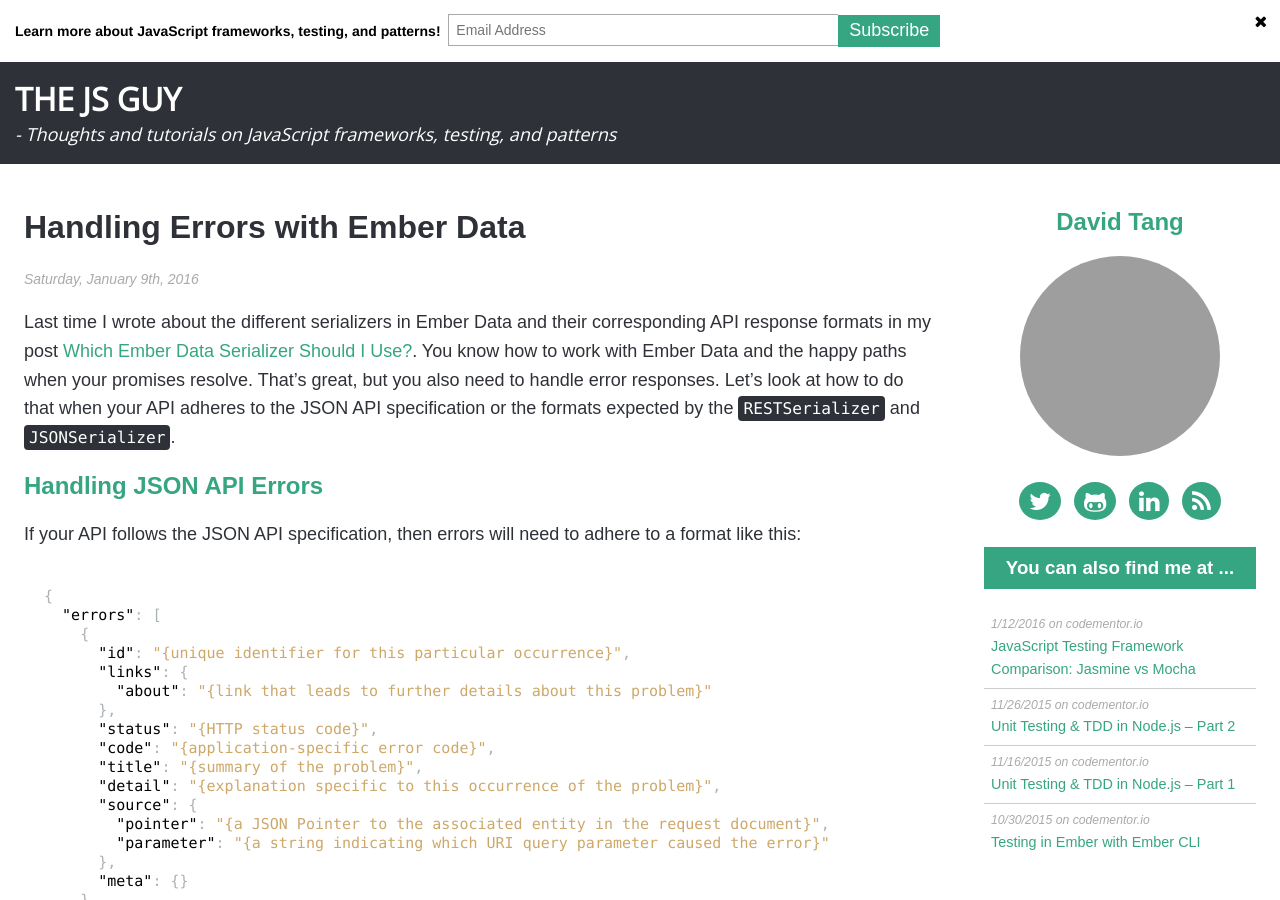
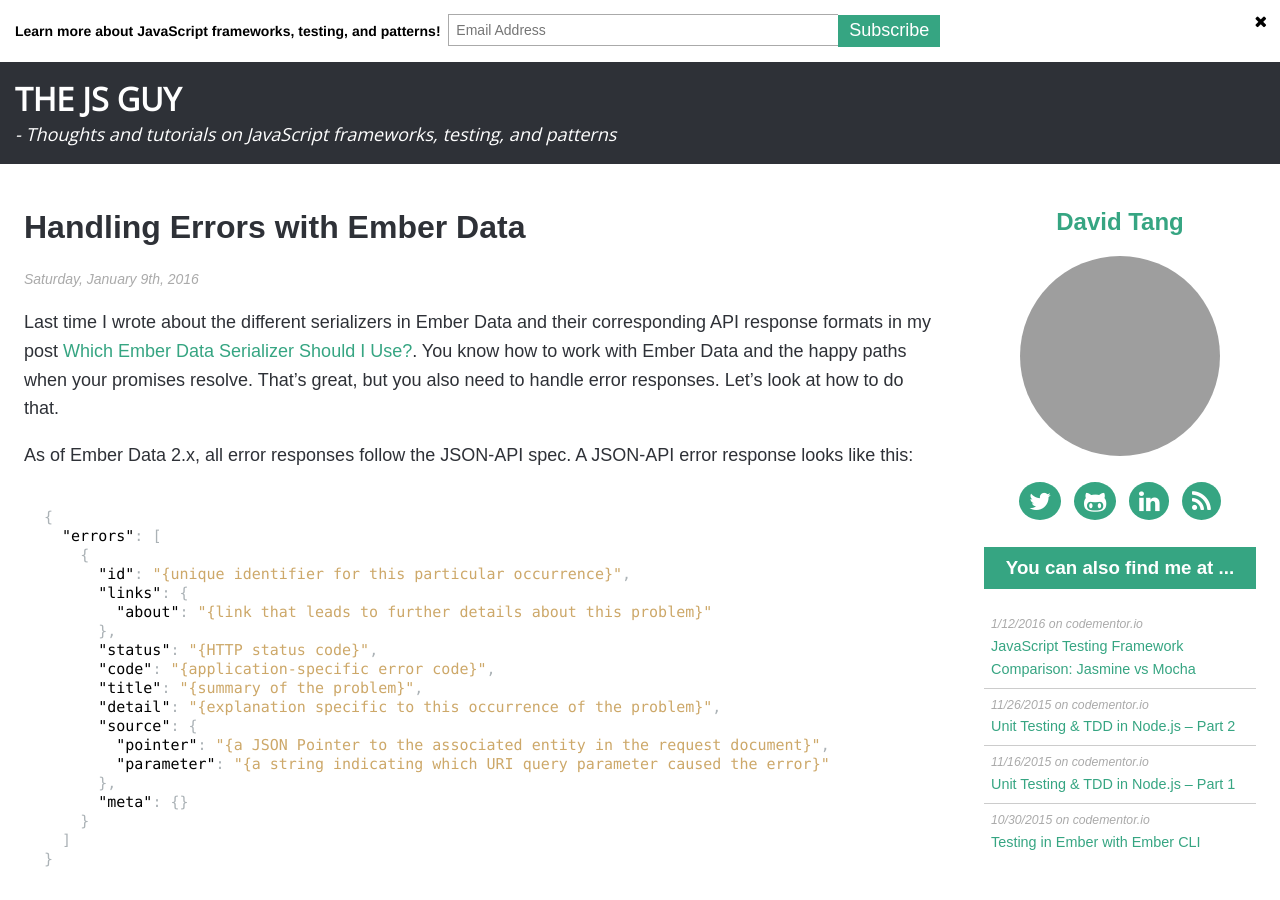
Before and after one commit to iamdtang/skaterdav85.github.io, a Jekyll site: the page built from _posts/2016-01-09-handling-errors-with-ember-data.md, in a window 1280 px wide and 900 px high. Built offline with Jekyll 4.4.1, drawn with Linux system fonts in a browser that asks for light colours; nearby versions of some CDN libraries; Markdown is read by kramdown in place of the engine named in the settings; comment, search, counter and statistics services are not loaded; some of the changed text lies outside the part shown; grey boxes are pictures that could not be loaded.

Commit message:
updates handling errors article

````diff
--- a/_posts/2016-01-09-handling-errors-with-ember-data.md
+++ b/_posts/2016-01-09-handling-errors-with-ember-data.md
@@ -6,12 +6,9 @@ description: So you know how to work with Ember Data and the happy paths when yo
 keywords: ember data errors, AdapterError, DS.AdapterError, model errors, JSON API errors, JSONAPI errors, JSONAPISerializer, errors, RESTSerializer, JSONSerializer, isValid, DS.Errors, DS.InvalidError
 ---
 
-Last time I wrote about the different serializers in Ember Data and their corresponding API response formats in my post [Which Ember Data Serializer Should I Use?](/2015/12/05/which-ember-data-serializer-should-i-use.html). You know how to work with Ember Data and the happy paths when your promises resolve. That's great, but you also need to handle error responses. Let's look at how to do that when your API adheres to the JSON API specification or the formats expected by the `RESTSerializer` and `JSONSerializer`.
+Last time I wrote about the different serializers in Ember Data and their corresponding API response formats in my post [Which Ember Data Serializer Should I Use?](/2015/12/05/which-ember-data-serializer-should-i-use.html). You know how to work with Ember Data and the happy paths when your promises resolve. That's great, but you also need to handle error responses. Let's look at how to do that.
 
-## Handling JSON API Errors
-
-If your API follows the JSON API specification, then errors will need to adhere to
-a format like this:
+As of Ember Data 2.x, all error responses follow the JSON-API spec. A JSON-API error response looks like this:
 
 ```json
 {
@@ -116,7 +113,9 @@ to use are the `errors` and `isValid` properties on the model. To display the er
 Accessing the attribute name off of the `errors` object will return an array of all errors for that
 property.
 
-## Handling Errors for RESTSerializer and JSONSerializer
+## Handling Errors for RESTSerializer and JSONSerializer before Ember Data 2.x
+
+__The format below was marked as deprecated in 1.13.__ Error responses now follow the JSON-API format described above. Read about the deprecation <a href="http://emberjs.com/blog/2015/06/18/ember-data-1-13-released.html#toc_new-errors-api" target="_blank">here</a>.
 
 So what if your API isn't based on JSON API and instead follows the conventions expected by `DS.RESTSerializer` or `DS.JSONSerializer`? What do error responses look like then? Error responses should look like this:
 
````
